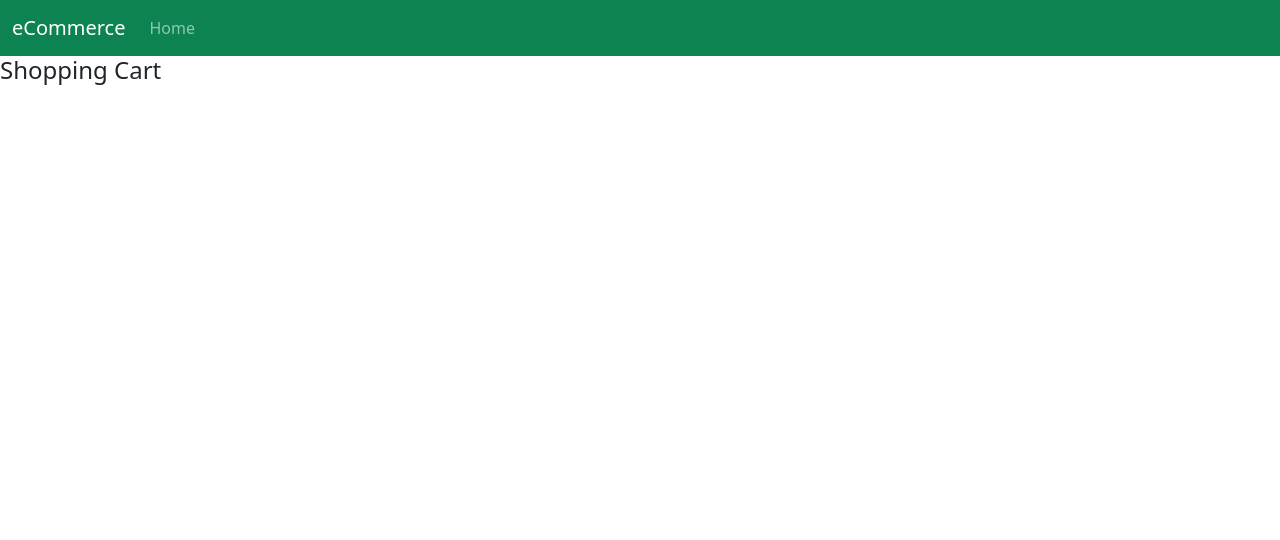
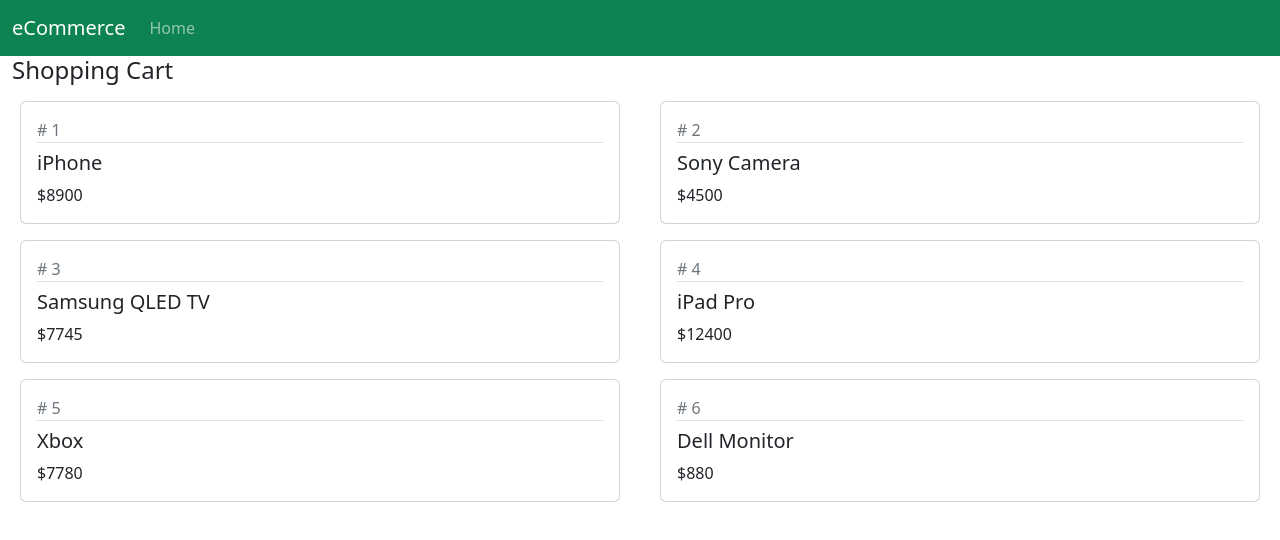
Before and after one commit to yochess2/udemy-ecommerce-class-base, a React (Create React App) app: page / in a window 1280 px wide. Shown: the top 540 px of the page. Built offline with nearby package versions, Linux system fonts and the light colour scheme.

Commit message:
Learn about props and states

```diff
--- /dev/null
+++ b/src/Product.js
@@ -0,0 +1,27 @@
+import React, { Component } from 'react'
+
+export default class Product extends React.Component {
+	state = {
+		id: this.props.id,
+		productName: this.props.productName,
+		price: this.props.price,
+	};
+
+	render() {
+		console.log(this.props);
+
+		return (
+			<div className="col-lg-6">
+			<div className="card m-2">
+				<div className="card-body">
+					<div className="text-muted"># {this.state.id}</div>
+
+					<h5 className="pt-2 border-top">{this.state.productName}</h5>
+
+					<div>${this.state.price}</div>
+				</div>
+			</div>
+			</div>
+		);
+	}
+}
--- a/src/ShoppingCart.js
+++ b/src/ShoppingCart.js
@@ -1,14 +1,65 @@
-import React, { Component } from 'react'
+import React, { Component } from 'react';
+import Product from './Product';
 
 export default class ShoppingCart extends React.Component {
-
+	state = {
+		products: [
+			{
+				id: 1,
+				productName: "iPhone",
+				price: 8900,
+				quantity: 0,
+			},
+			{
+				id: 2,
+				productName: "Sony Camera",
+				price: 4500,
+				quantity: 0,
+			},
+			{
+				id: 3,
+				productName: "Samsung QLED TV",
+				price: 7745,
+				quantity: 0,
+			},
+			{
+				id: 4,
+				productName: "iPad Pro",
+				price: 12400,
+				quantity: 0,
+			},
+			{
+				id: 5,
+				productName: "Xbox",
+				price: 7780,
+				quantity: 0,
+			},
+			{
+				id: 6,
+				productName: "Dell Monitor",
+				price: 880,
+				quantity: 0,
+			},
+		],
+	};
 
 	render() {
 		return (
-			<div>
+			<div className="container-fluid">
 				<h4>Shopping Cart</h4>
-				<div></div>
-				<div></div>
+
+				<div className="row">
+					{this.state.products.map((prod) => {
+						return (
+							<Product
+								key={prod.id}
+								id={prod.id}
+								productName={prod.productName}
+								price={prod.price}
+							/>
+						)
+					})}
+				</div>
 			</div>
 		)
 	}
```
